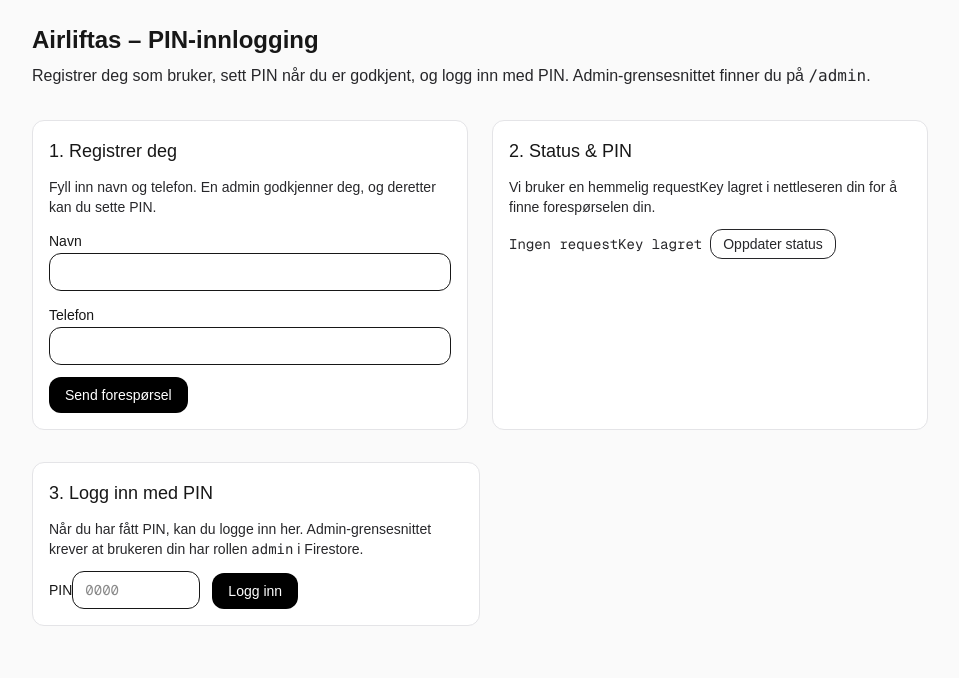
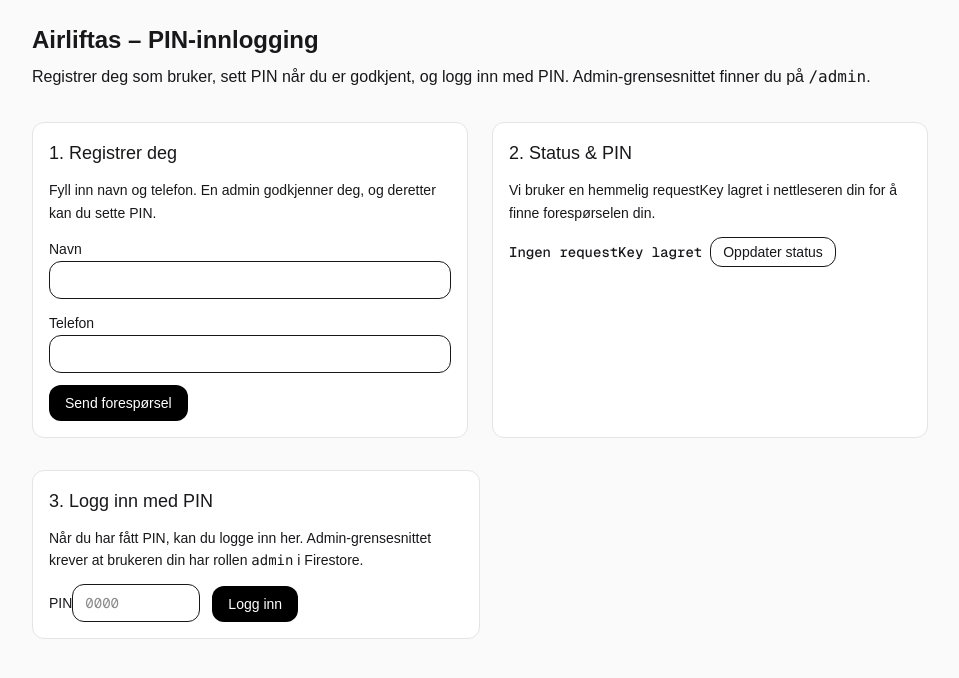
Before and after one commit to erhymo/airliftas-roombooking, a Next.js app in the folder web/: page / in a window 1280 px wide. Shown: the top 678 px of the page, without its empty margins (160-1119 px from the left). Built offline with nearby package versions, Linux system fonts and the light colour scheme; no server answers.

Commit message:
Gjør tekst på forsiden enda tydeligere

```diff
--- a/web/src/app/page.tsx
+++ b/web/src/app/page.tsx
@@ -176,11 +176,11 @@
 	}
 
 		return (
-		<main className="min-h-screen bg-zinc-50 p-6">
+			<main className="min-h-screen bg-zinc-50 p-6 text-zinc-900">
 			<div className="mx-auto flex max-w-4xl flex-col gap-8">
 				<header className="space-y-2">
 					<h1 className="text-2xl font-semibold">Airliftas – PIN-innlogging</h1>
-						<p className="text-base text-zinc-800">
+							<p className="text-base font-normal leading-relaxed text-zinc-900">
 								Registrer deg som bruker, sett PIN når du er godkjent, og logg inn med
 									PIN. Admin-grensesnittet finner du på <code>/admin</code>.
 					</p>
@@ -196,7 +196,7 @@
 					{/* Ny registreringsforespørsel */}
 					<div className="space-y-3 rounded-xl border border-zinc-200 bg-white p-4">
 						<h2 className="text-lg font-medium">1. Registrer deg</h2>
-							<p className="text-sm text-zinc-800">
+								<p className="text-sm leading-relaxed text-zinc-900">
 									Fyll inn navn og telefon. En admin godkjenner deg, og deretter kan du
 										sette PIN.
 						</p>
@@ -232,12 +232,12 @@
 						{/* Status + sett PIN */}
 					<div className="space-y-3 rounded-xl border border-zinc-200 bg-white p-4">
 						<h2 className="text-lg font-medium">2. Status &amp; PIN</h2>
-							<p className="text-sm text-zinc-800">
+								<p className="text-sm leading-relaxed text-zinc-900">
 									Vi bruker en hemmelig requestKey lagret i nettleseren din for å
 										finne forespørselen din.
 						</p>
 
-							<div className="flex items-center gap-2 text-sm text-zinc-800">
+								<div className="flex items-center gap-2 text-sm font-medium text-zinc-900">
 								<span className="font-mono">
 								{requestKey ? "RequestKey er lagret" : "Ingen requestKey lagret"}
 							</span>
@@ -298,7 +298,7 @@
 
 					<section className="space-y-3 rounded-xl border border-zinc-200 bg-white p-4 md:max-w-md">
 					<h2 className="text-lg font-medium">3. Logg inn med PIN</h2>
-						<p className="text-sm text-zinc-800">
+							<p className="text-sm leading-relaxed text-zinc-900">
 								Når du har fått PIN, kan du logge inn her. Admin-grensesnittet krever at
 									brukeren din har rollen <code>admin</code> i Firestore.
 					</p>
```
Lines whose indentation alone changed are shown as unchanged.
